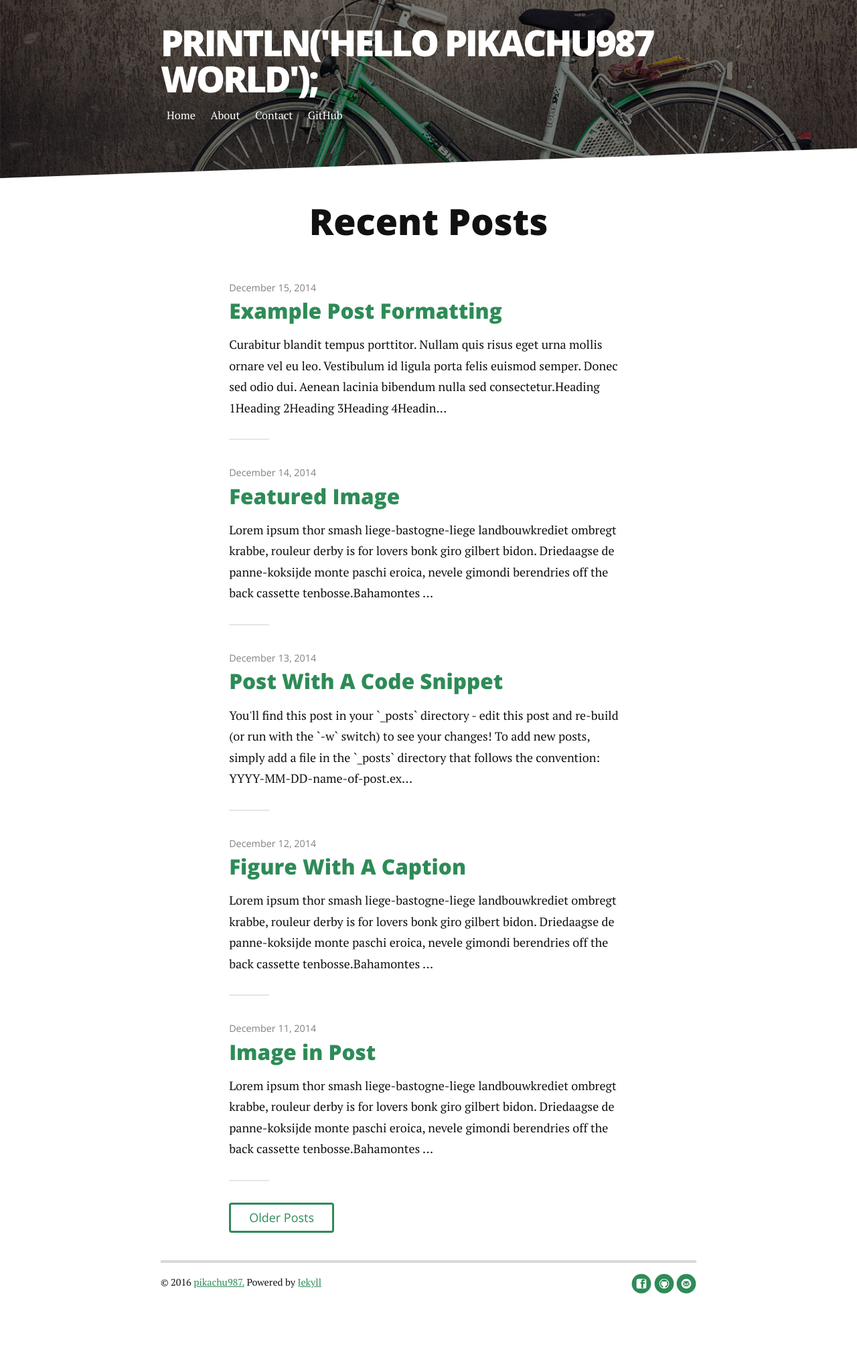
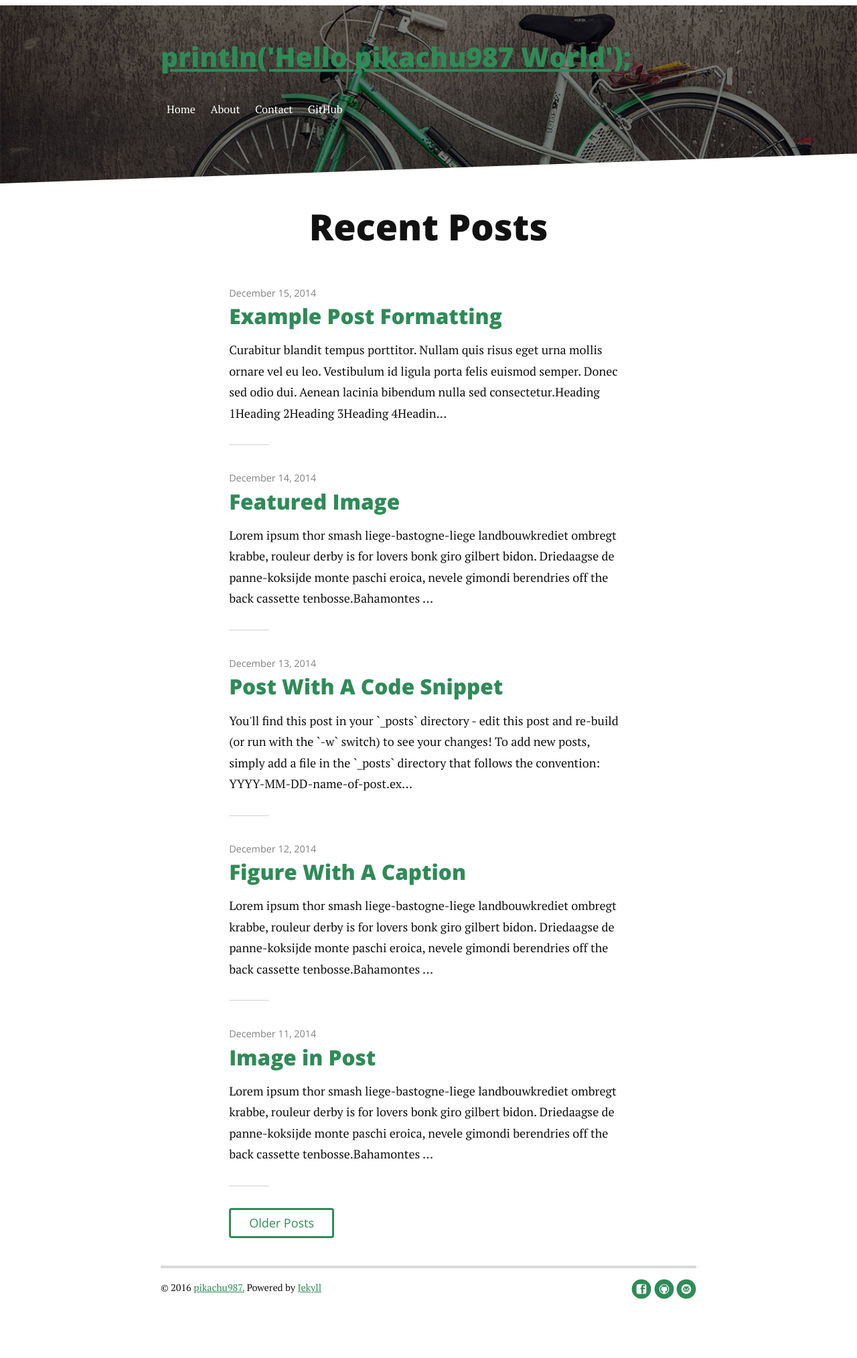
Before and after one commit to pikachu987/pikachu987.github.io, a Jekyll site: the page built from index.html, in a window 1280 px wide. Shown: the whole page at 67% size. Built offline with Jekyll 4.4.1, drawn with Linux system fonts in a browser that asks for light colours; nearby versions of some CDN libraries; the list of posts is cut into pages by our own code.

Commit message:
Update header.html

```diff
--- a/_includes/header.html
+++ b/_includes/header.html
@@ -1,6 +1,6 @@
  <div class="header">
      <div class="container">
-         <h1 class="logo"><a href="{{ site.baseurl }}/">{{ site.title }}</a></h1>
+         <h2 class="logo"><a href="{{ site.baseurl }}/">{{ site.title }}</a></h2>
          <nav class="nav-collapse">
              <ul class="noList">
                  {% for link in site.navigation %}{% assign current = nil %}{% if page.url contains link.url %}{% assign current = 'current' %}{% endif %}
```
